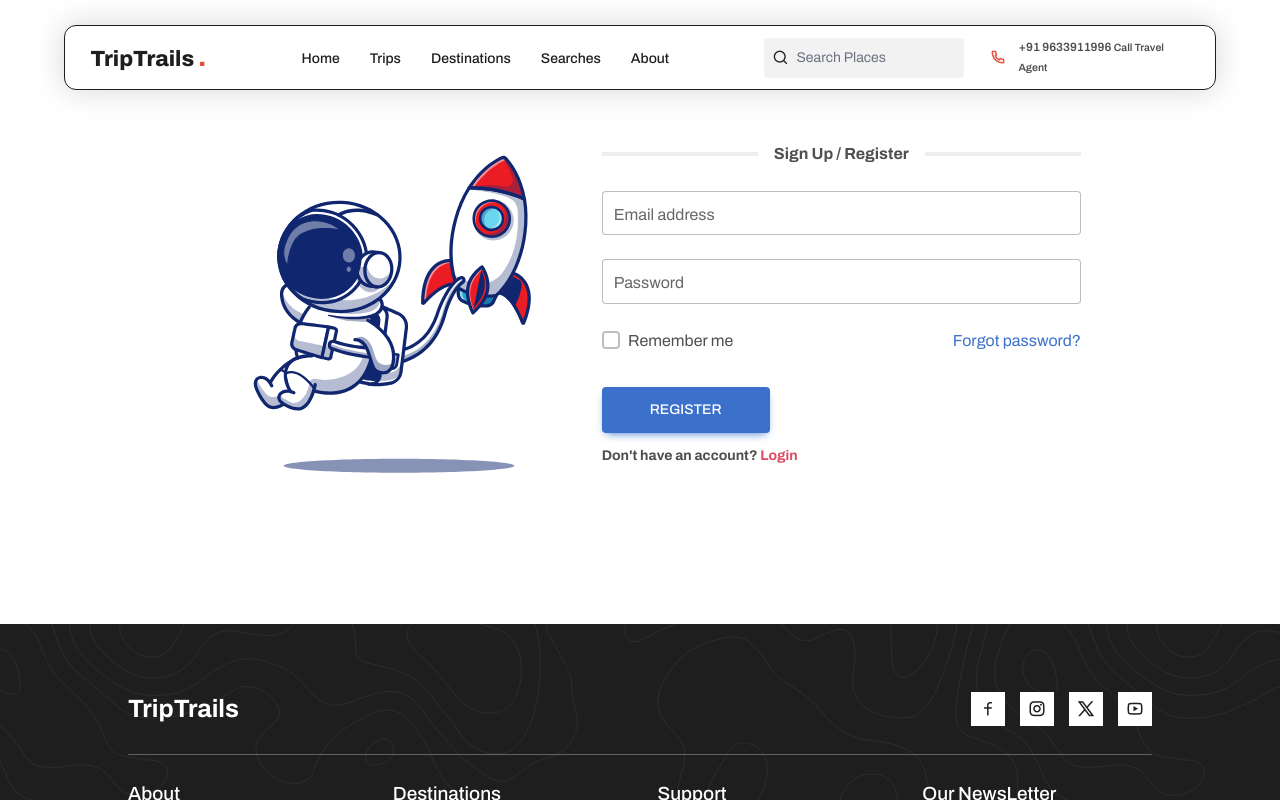
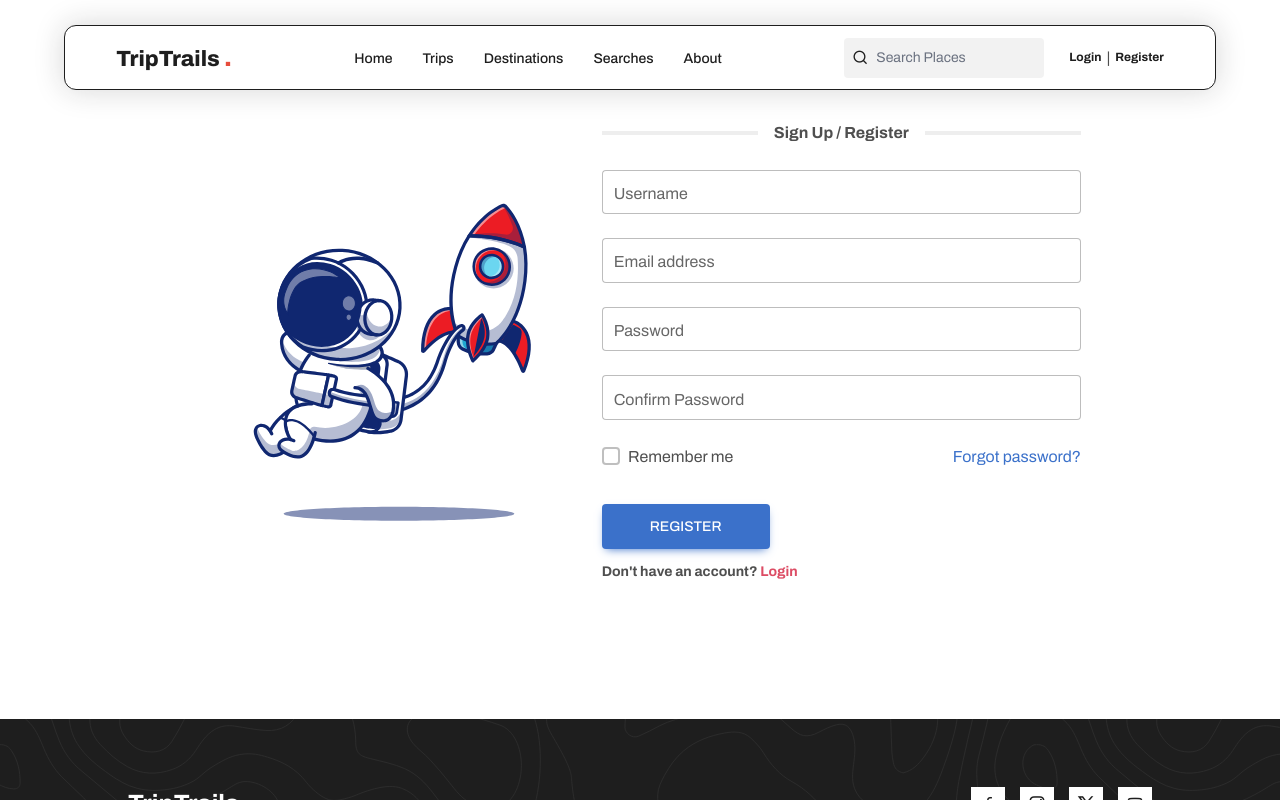
Before and after one commit to s1999-alt/Travel-Booking, a React (Create React App) app in the folder frontend/: page /register in a window 1280 px wide. Shown: the top 800 px of the page. Built offline with nearby package versions, Linux system fonts and the light colour scheme.

Commit message:
Register Page login register links and ui completed

```diff
--- a/frontend/src/Components/Nav/Nav.jsx
+++ b/frontend/src/Components/Nav/Nav.jsx
@@ -30,10 +30,13 @@ const Nav = () => {
           <i className="ri-search-line"></i>
           <input type="text" placeholder='Search Places'/>
         </div>
-        <div className={navCSS.CallBtn}>
-          <i className="ri-phone-line"></i>
-          <p>+91 9633911996 <small>Call Travel Agent</small></p>
+
+        <div className={navCSS.auth_wrapper}>
+          <NavLink to="/login" className={navCSS.auth_link}>Login</NavLink>
+          <span>|</span>
+          <NavLink to="/register/" className={navCSS.auth_link}>Register</NavLink>
         </div>
+
         <i className='ri-menu-2-line' onClick={MenuHandler} id={navCSS.bars}></i>
       </div>
 
--- a/frontend/src/Components/Nav/Nav.module.css
+++ b/frontend/src/Components/Nav/Nav.module.css
@@ -4,7 +4,7 @@
   display: flex;
   align-items: center;
   justify-content: space-between;
-  padding: 0 2%;
+  padding: 0 4%;
   border: 1px solid #1e1e1e;
   border-radius: 12px;
   position: fixed;
@@ -87,24 +87,25 @@
   color: #1e1e1e;
 }
 
-.nav_btns .CallBtn {
+
+.auth_wrapper {
   display: flex;
-  width: 200px;
   align-items: center;
-  font-size: 14px;
-  gap: 12px;
+  gap: 5px;
 }
 
-.nav_btns .CallBtn i{
-  font-size: 17px;
+.auth_link {
+  font-size: 12px;
+  font-weight: 700;
+  color: #1e1e1e;
+  text-decoration: none;
+  transition: 0.5s;
+}
+
+.auth_link:hover {
   color: rgb(231, 76, 60);
 }
 
-.nav_btns .CallBtn p {
-  margin: 0;
-  font-size: 12px;
-  font-weight: 600;
-}
 
 #bars{
   padding: 7px;
--- a/frontend/src/pages/register/RegisterPage.jsx
+++ b/frontend/src/pages/register/RegisterPage.jsx
@@ -34,20 +34,39 @@ function RegisterPage() {
             <p className="text-center fw-bold mx-3 mb-0">Sign Up / Register</p>
           </div>
 
-          {/* Email Input */}
+          <MDBInput
+            wrapperClass="mb-4"
+            label="Username"
+            id="formControlLg"
+            name='username'
+            type="text"
+            size="lg"
+          />
+
           <MDBInput
             wrapperClass="mb-4"
             label="Email address"
             id="formControlLg"
+            name='email'
             type="email"
             size="lg"
           />
 
-          {/* Password Input */}
+
           <MDBInput
             wrapperClass="mb-4"
             label="Password"
+            name='password'
             id="formControlLg"
+            type="password"
+            size="lg"
+          />
+
+          <MDBInput
+            wrapperClass="mb-4"
+            label="Confirm Password"
+            id="formControlLg"
+            name='password2'
             type="password"
             size="lg"
           />
```
